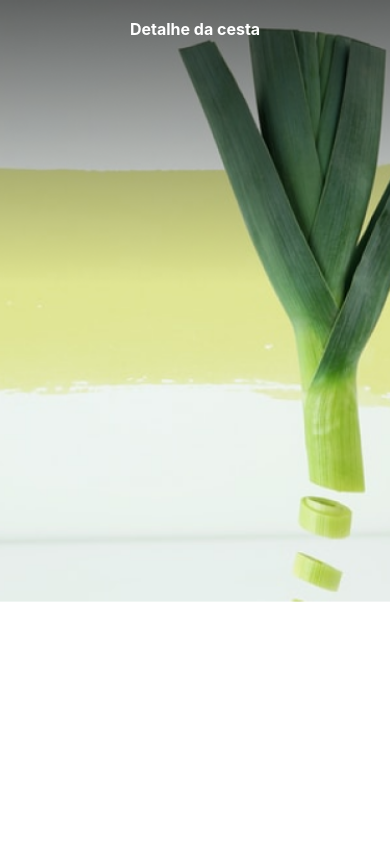
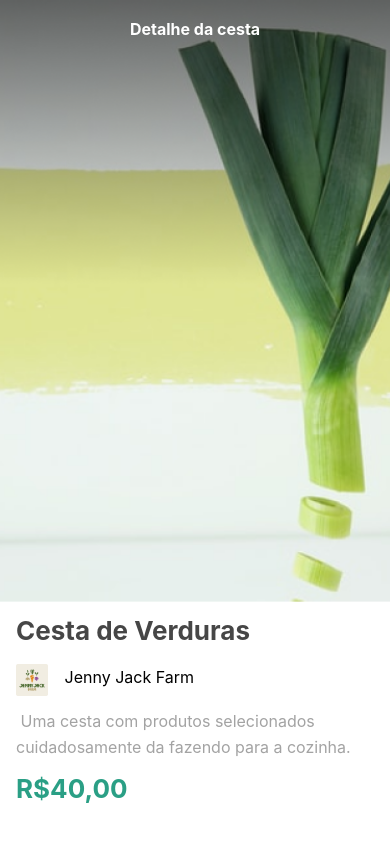
Before and after one commit to Sau1o/Criando-App-React-Native, a React Native app: screen / in a window 390 px wide. Built offline with nearby package versions, Linux system fonts and the light colour scheme.

Commit message:
feat: detalhes da cesta

```diff
--- a/src/telas/Cesta.js
+++ b/src/telas/Cesta.js
@@ -1,7 +1,8 @@
 import React from 'react'
-import { Image, Text, StyleSheet, Dimensions } from 'react-native';
+import { Image, Text, StyleSheet, Dimensions, View } from 'react-native';
 
 import topo from '../../assets/topo.png';
+import logo from '../../assets/logo.png';
 
 const width = Dimensions.get('screen').width;
 
@@ -10,6 +11,16 @@
     <>
       <Image style={estilos.topo} source={topo} />
       <Text style={estilos.titulo}>Detalhe da cesta</Text>
+
+      <View style={estilos.cesta}>
+        <Text style={estilos.nome}>Cesta de Verduras</Text>
+          <View style={estilos.fazenda}>
+            <Image style={estilos.imagemFazenda} source={logo} />
+            <Text style={estilos.nomeFazenda}> Jenny Jack Farm</Text>
+          </View>
+          <Text style={estilos.descricao}> Uma cesta com produtos selecionados cuidadosamente da fazendo para a cozinha.</Text>
+          <Text style={estilos.preco}>R$40,00</Text>
+      </View>
     </>
   )
 }
@@ -30,5 +41,40 @@
     color: 'white',
     fontWeight:'bold',
     padding: 16
+  },
+  cesta:{
+    paddingVertical: 8,
+    paddingHorizontal: 16,
+  },
+  nome:{
+    fontSize: 26,
+    lineHeight: 42,
+    color: "#464646",
+    fontWeight: 'bold',
+  },
+  fazenda:{
+    flexDirection:'row',
+    paddingVertical: 12,
+  },
+  imagemFazenda:{
+    width: 32,
+    height: 32,
+  },
+  nomeFazenda:{
+    fontSize: 16,
+    lineHeight: 26,
+    marginLeft: 12,
+  },
+  descricao:{
+    color:"#A3A3A3",
+    fontSize: 16,
+    lineHeight: 26,
+  },
+  preco: {
+    color:"#2a9f85",
+    fontWeight: 'bold',
+    fontSize: 26,
+    lineHeight: 42,
+    marginTop: 8
   }
 })
```
Lines whose indentation alone changed are shown as unchanged.
